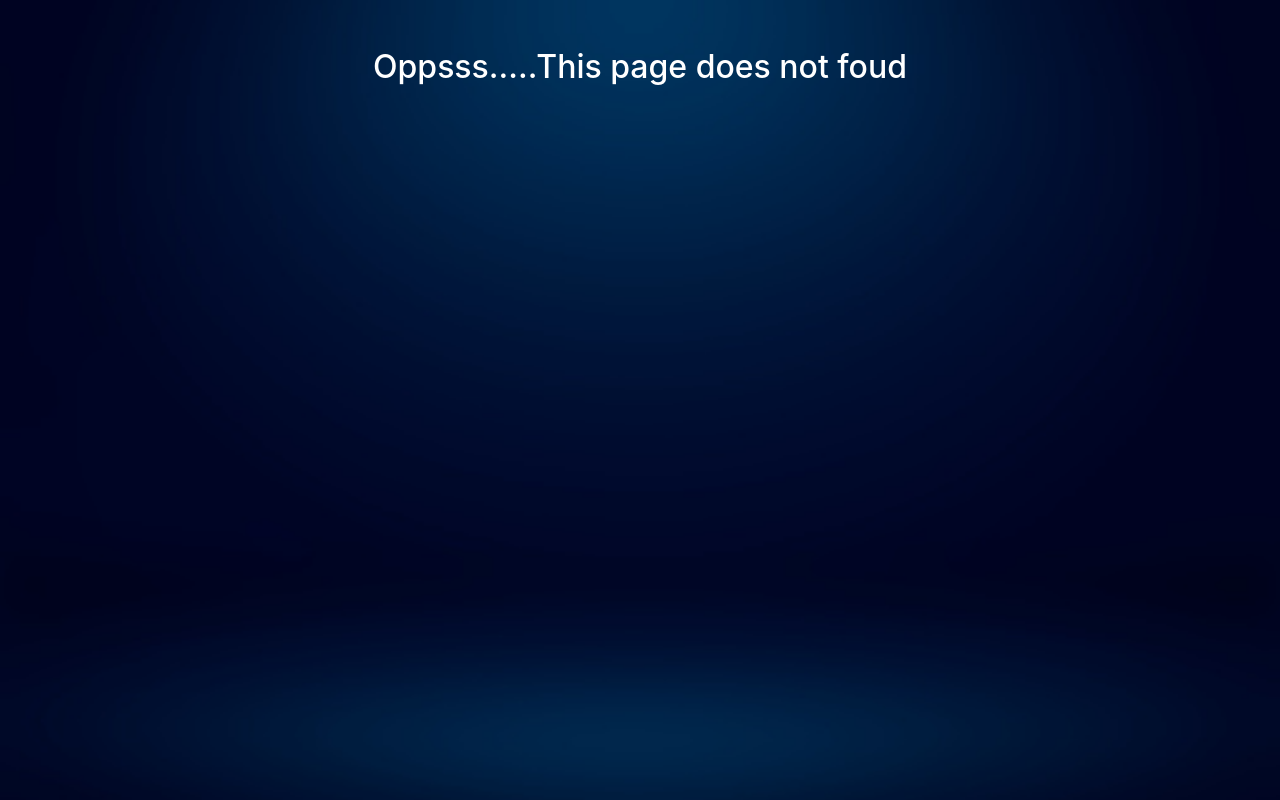
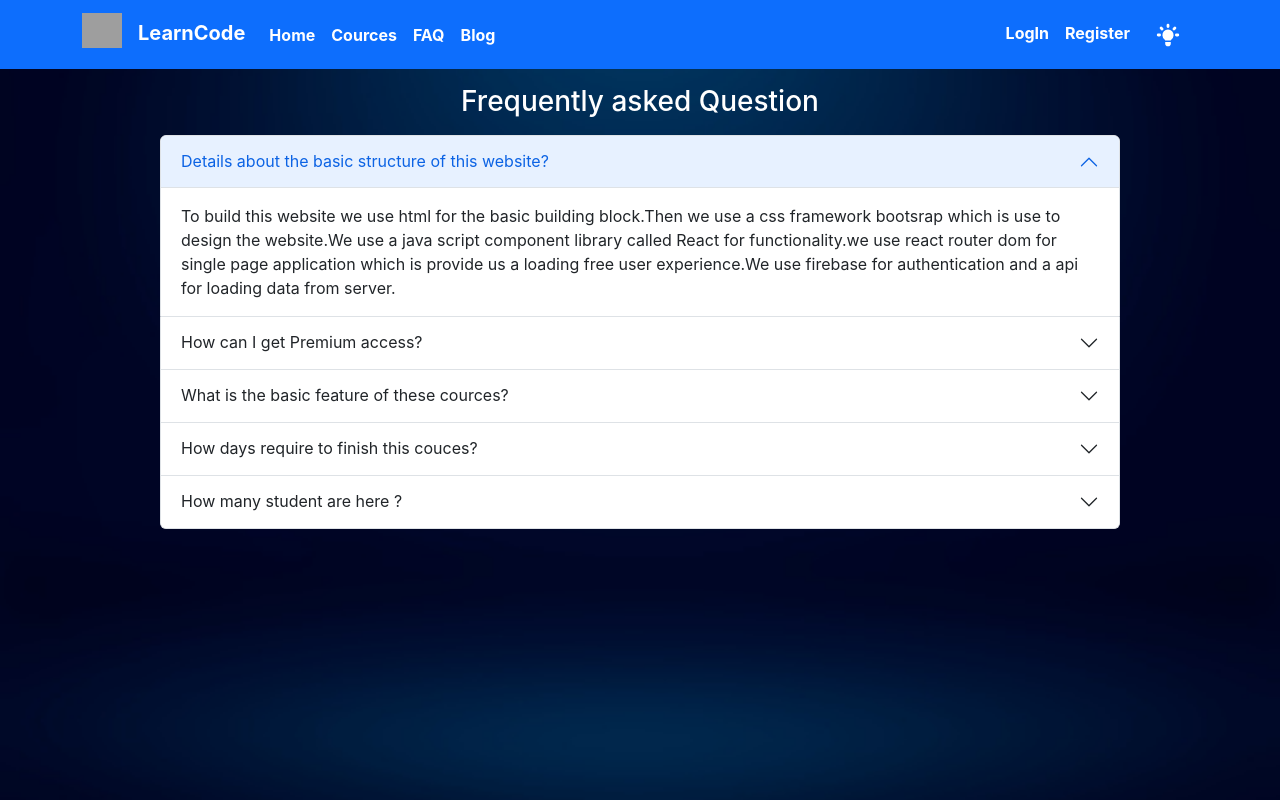
Before and after one commit to rabiul155/LearnCode-client, a React (Create React App) app: page /faq in a window 1280 px wide. Built offline with nearby package versions, Linux system fonts and the light colour scheme; no server answers; grey boxes are pictures that could not be loaded.

Commit message:
faq done

```diff
--- a/src/App.js
+++ b/src/App.js
@@ -11,6 +11,7 @@ import CourceDetails from './component/CourceDetails/CourceDetails';
 import Premium from './component/Premium/Premium';
 import ErrorPage from './component/ErrorPage/ErrorPage';
 import Private from './component/Private/Private';
+import FAQ from './component/FAQ/FAQ';
 
 
 
@@ -55,6 +56,10 @@ function App() {
           loader: ({ params }) => fetch(`http://localhost:5000/premium/${params.id}`),
 
           element: <Private><Premium></Premium></Private>
+        },
+        {
+          path: '/faq',
+          element: <FAQ></FAQ>
         }
 
       ]
--- a/src/component/FAQ/FAQ.js
+++ b/src/component/FAQ/FAQ.js
@@ -2,8 +2,73 @@ import React from 'react';
 
 const FAQ = () => {
     return (
-        <div>
-            <h3>this is faq page</h3>
+        <div className=' d-flex justify-content-center'>
+            <div className=' w-75'>
+                <h3 className=' text-center m-3'>Frequently asked Question </h3>
+                <div className="accordion" id="accordionExample">
+                    <div className="accordion-item">
+                        <h2 className="accordion-header" id="headingOne">
+                            <button className="accordion-button" type="button" data-bs-toggle="collapse" data-bs-target="#collapseOne" aria-expanded="true" aria-controls="collapseOne">
+                                Details about the basic structure of this website?
+                            </button>
+                        </h2>
+                        <div id="collapseOne" className="accordion-collapse collapse show" aria-labelledby="headingOne" data-bs-parent="#accordionExample">
+                            <div className="accordion-body">
+                                To build this website we use html for the basic building block.Then we use a css framework bootsrap which is use to design the website.We use a java script component library called React for functionality.we use react router dom for single page application which is provide us a loading free user experience.We use firebase for authentication and a api for loading data from server.
+                            </div>
+                        </div>
+                    </div>
+                    <div className="accordion-item">
+                        <h2 className="accordion-header" id="headingTwo">
+                            <button className="accordion-button collapsed" type="button" data-bs-toggle="collapse" data-bs-target="#collapseTwo" aria-expanded="false" aria-controls="collapseTwo">
+                                How can I get Premium access?
+                            </button>
+                        </h2>
+                        <div id="collapseTwo" className="accordion-collapse collapse" aria-labelledby="headingTwo" data-bs-parent="#accordionExample">
+                            <div className="accordion-body">
+                                To get premium access you have to pay the cource fee by using our payment method.When clik the get access button it will sent a 4 digit code to your phonen number and show a popup window.Then fill the popup window with the 4 digit code then you are able to get the premium access.
+                            </div>
+                        </div>
+                    </div>
+                    <div className="accordion-item">
+                        <h2 className="accordion-header" id="headingThree">
+                            <button className="accordion-button collapsed" type="button" data-bs-toggle="collapse" data-bs-target="#collapseThree" aria-expanded="false" aria-controls="collapseThree">
+                                What is the basic feature of these cources?
+                            </button>
+                        </h2>
+                        <div id="collapseThree" className="accordion-collapse collapse" aria-labelledby="headingThree" data-bs-parent="#accordionExample">
+                            <div className="accordion-body">
+                                We set up the cource for beginner to advance.You can learn from this cources without having any previous knowedge?
+                            </div>
+                        </div>
+                    </div>
+
+                    <div className="accordion-item">
+                        <h2 className="accordion-header" id="headingFour">
+                            <button className="accordion-button collapsed" type="button" data-bs-toggle="collapse" data-bs-target="#collapseFour" aria-expanded="false" aria-controls="collapseThree">
+                                How days require to finish this couces?
+                            </button>
+                        </h2>
+                        <div id="collapseFour" className="accordion-collapse collapse" aria-labelledby="headingFour" data-bs-parent="#accordionExample">
+                            <div className="accordion-body">
+                                There are 70+ videos in each cource.So you need almost 3 month to finish any cource.
+                            </div>
+                        </div>
+                    </div>
+                    <div className="accordion-item">
+                        <h2 className="accordion-header" id="headingFive">
+                            <button className="accordion-button collapsed" type="button" data-bs-toggle="collapse" data-bs-target="#collapseFive" aria-expanded="false" aria-controls="collapseFive">
+                                How many student are here ?
+                            </button>
+                        </h2>
+                        <div id="collapseFive" className="accordion-collapse collapse" aria-labelledby="headingFive" data-bs-parent="#accordionExample">
+                            <div className="accordion-body">
+                                There are almost 5000 regular student.
+                            </div>
+                        </div>
+                    </div>
+                </div>
+            </div>
         </div>
     );
 };
--- a/src/component/Navbar/Navbar.js
+++ b/src/component/Navbar/Navbar.js
@@ -52,7 +52,7 @@ const Navbar = () => {
                                 <Link to='/cources' className="nav-link text-white fw-bold" href="#">Cources</Link>
                             </li>
                             <li className="nav-item">
-                                <Link className="nav-link text-white fw-bold" href="#">FAQ</Link>
+                                <Link to='/faq' className="nav-link text-white fw-bold" >FAQ</Link>
                             </li>
                             <li className="nav-item">
                                 <Link to='/blog' className="nav-link text-white fw-bold" href="#">Blog</Link>
```
